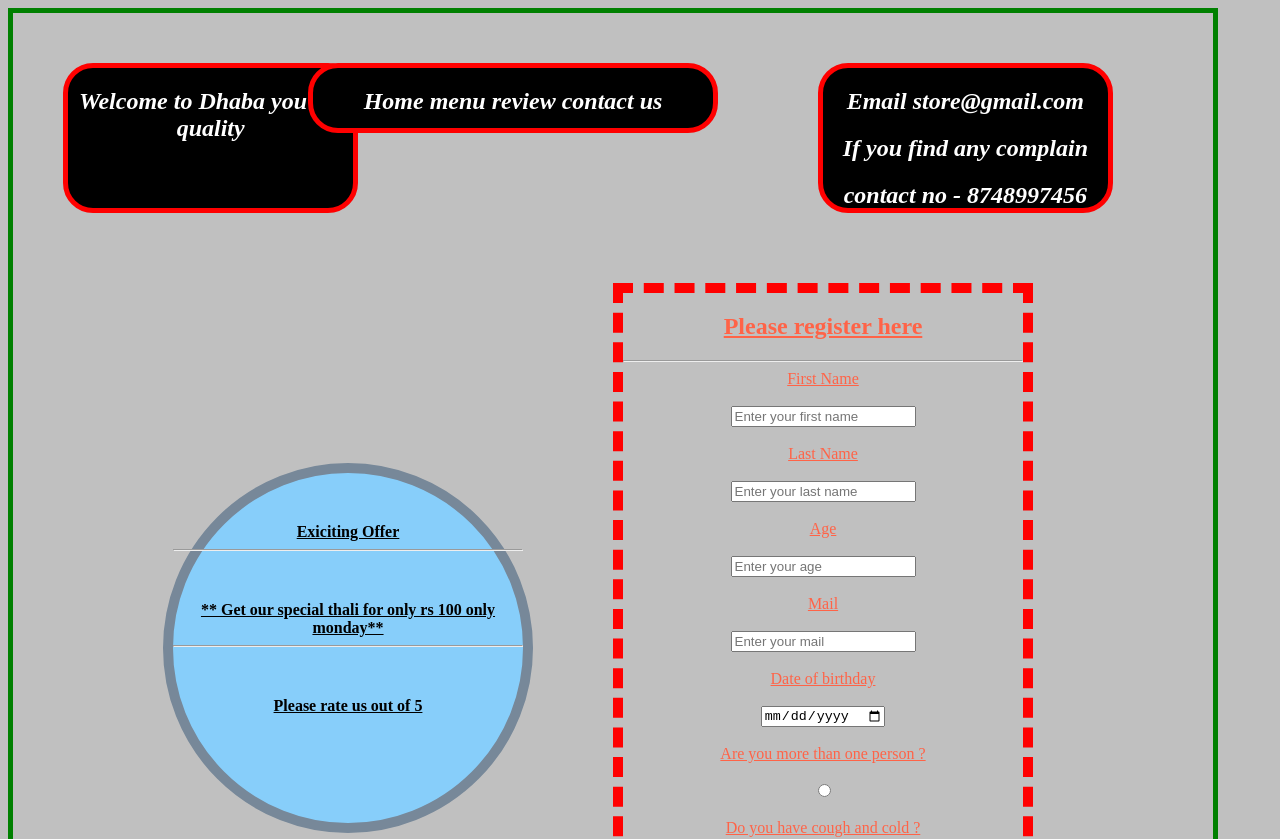
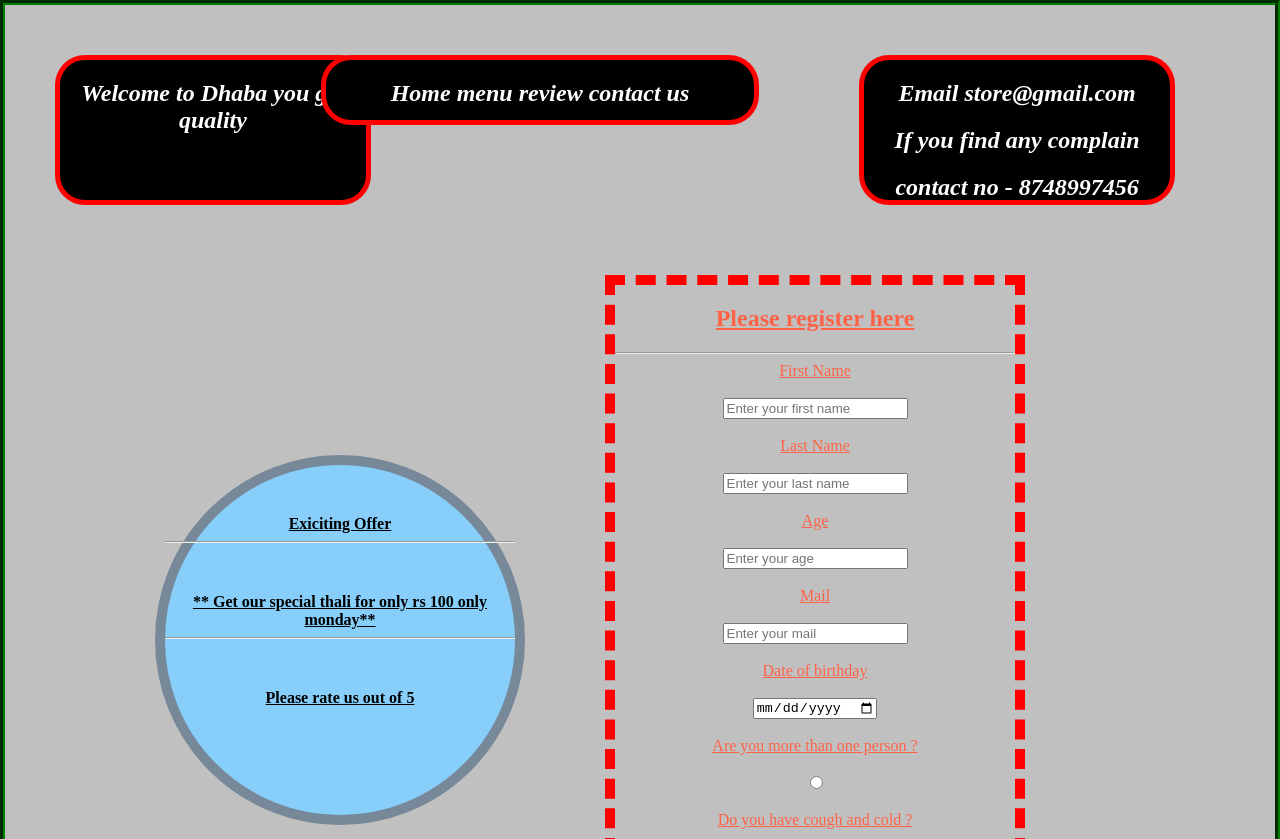
Before and after one commit to atulpatel8251/csshadson2, a plain HTML site: page index.html in a window 1280 px wide. Shown: the top 839 px of the page. Drawn offline with Linux system fonts and the light colour scheme.

Commit message:
Update style1.css

```diff
--- a/style1.css
+++ b/style1.css
@@ -1,9 +1,8 @@
 
 body
 {background-color: silver ;
-border: 5px solid green;
-width: 1200px;
-height: 2200px;
+border: 5px groove green;
+margin: 0px;
 
 }
 
```
